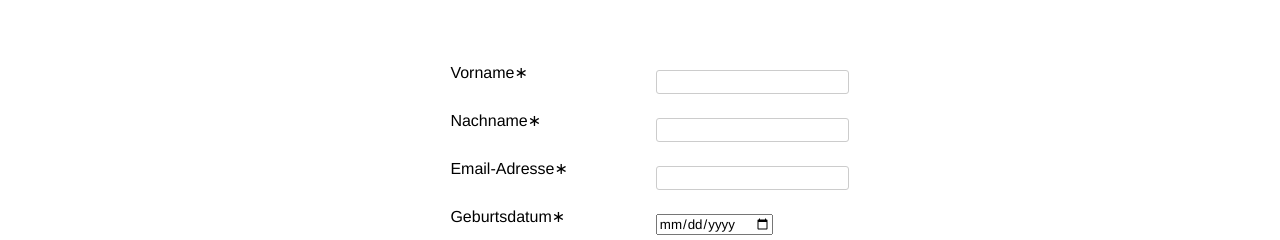
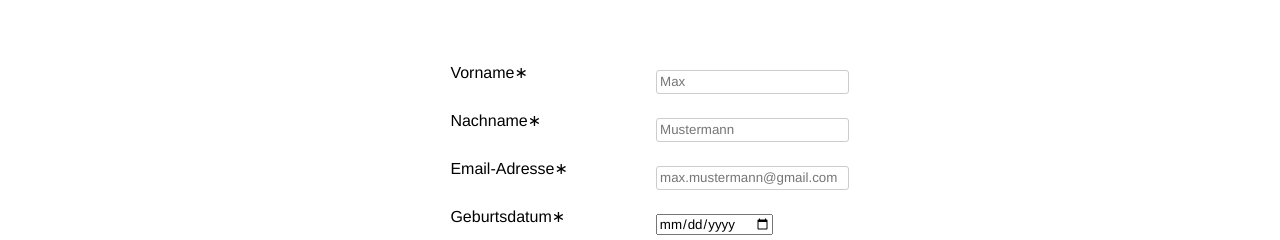
Before and after one commit to IsabelleSchmidt/BigSoftwareProject_Frontend, a Vue app: page /register in a window 1280 px wide. Shown: the part 147-387 px from the top of the page. Built offline with nearby package versions, Linux system fonts and the light colour scheme; no server answers.

Commit message:
Anpassung in registrieren

```diff
--- a/src/views/Register.vue
+++ b/src/views/Register.vue
@@ -15,6 +15,8 @@
             maxlenght="50"
             class="right"
             required
+            placeholder="Max"
+            pattern="[A-z]+"
           />
           <div class="error">{{ firstnameerror }}</div>
         </div>
@@ -32,6 +34,8 @@
             maxlenght="50"
             class="right"
             required
+            pattern="[A-z]+"
+            placeholder="Mustermann"
           />
           <div class="error">{{ lastnameerror }}</div>
         </div>
@@ -49,6 +53,7 @@
             maxlenght="50"
             class="right"
             required
+            placeholder="max.mustermann@gmail.com"
           />
           <div class="error">{{ emailerror }}</div>
         </div>
```
